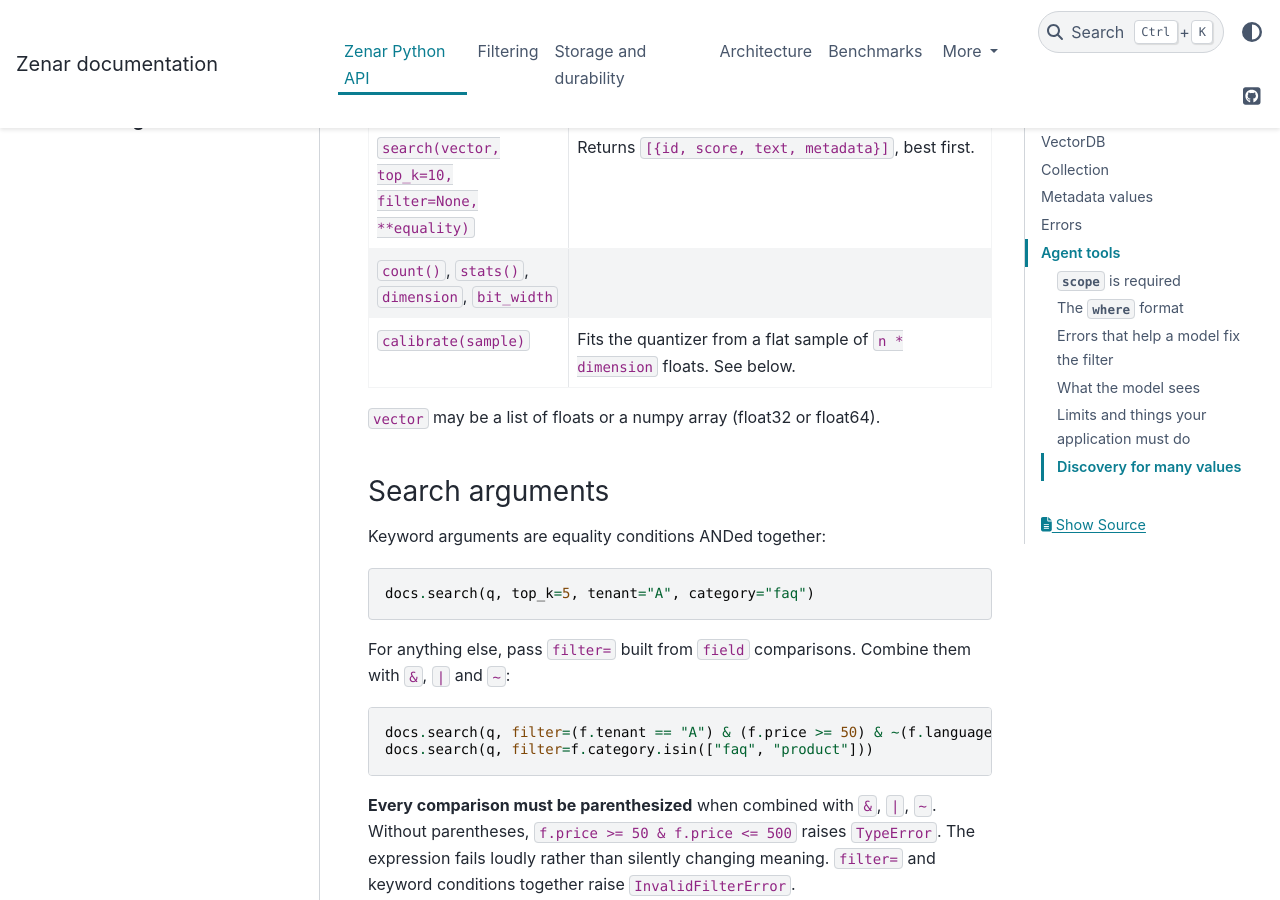
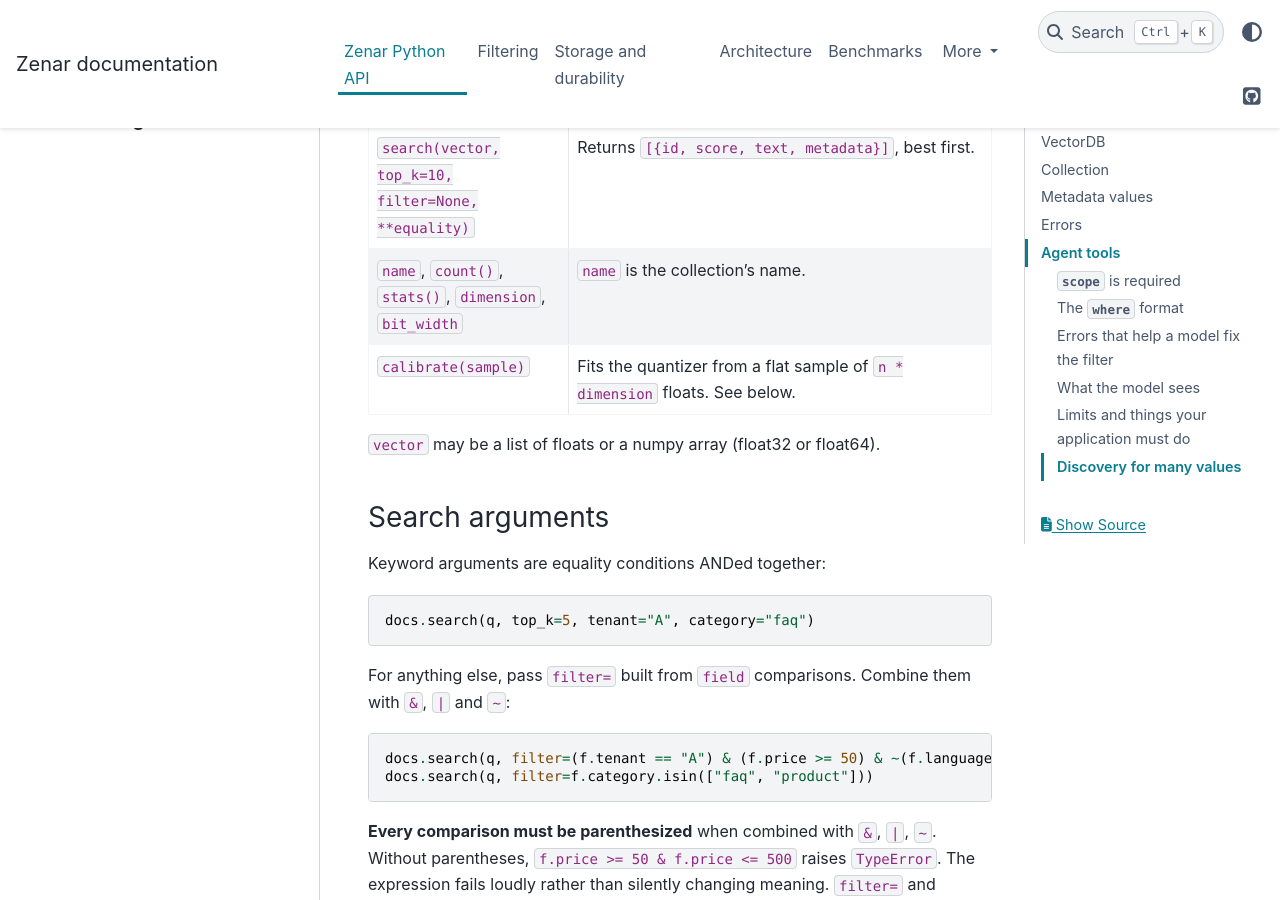
Before and after one commit to DonyNurArifR/zenar, a Sphinx documentation site: the page built from docs/API.md, in a window 1280 px wide and 900 px high, scrolled down 1794 px. Built offline with Sphinx 7.4.7 and the PyData theme 0.15.4, drawn with Linux system fonts in a browser that asks for light colours.

Commit message:
API reference: document Collection.name [skip ci]

```diff
--- a/docs/API.md
+++ b/docs/API.md
@@ -34,7 +34,7 @@
 | `delete(id)` | Removes the vector from the index and syncs before returning. Raises `VectorNotFoundError` if absent. |
 | `delete_many(ids)` | Deletes many ids atomically with one index sync and one log sync: all of them are deleted, or none is. Use this for bulk deletes. |
 | `search(vector, top_k=10, filter=None, **equality)` | Returns `[{id, score, text, metadata}]`, best first. |
-| `count()`, `stats()`, `dimension`, `bit_width` | |
+| `name`, `count()`, `stats()`, `dimension`, `bit_width` | `name` is the collection's name. |
 | `calibrate(sample)` | Fits the quantizer from a flat sample of `n * dimension` floats. See below. |
 
 `vector` may be a list of floats or a numpy array (float32 or float64).
```
